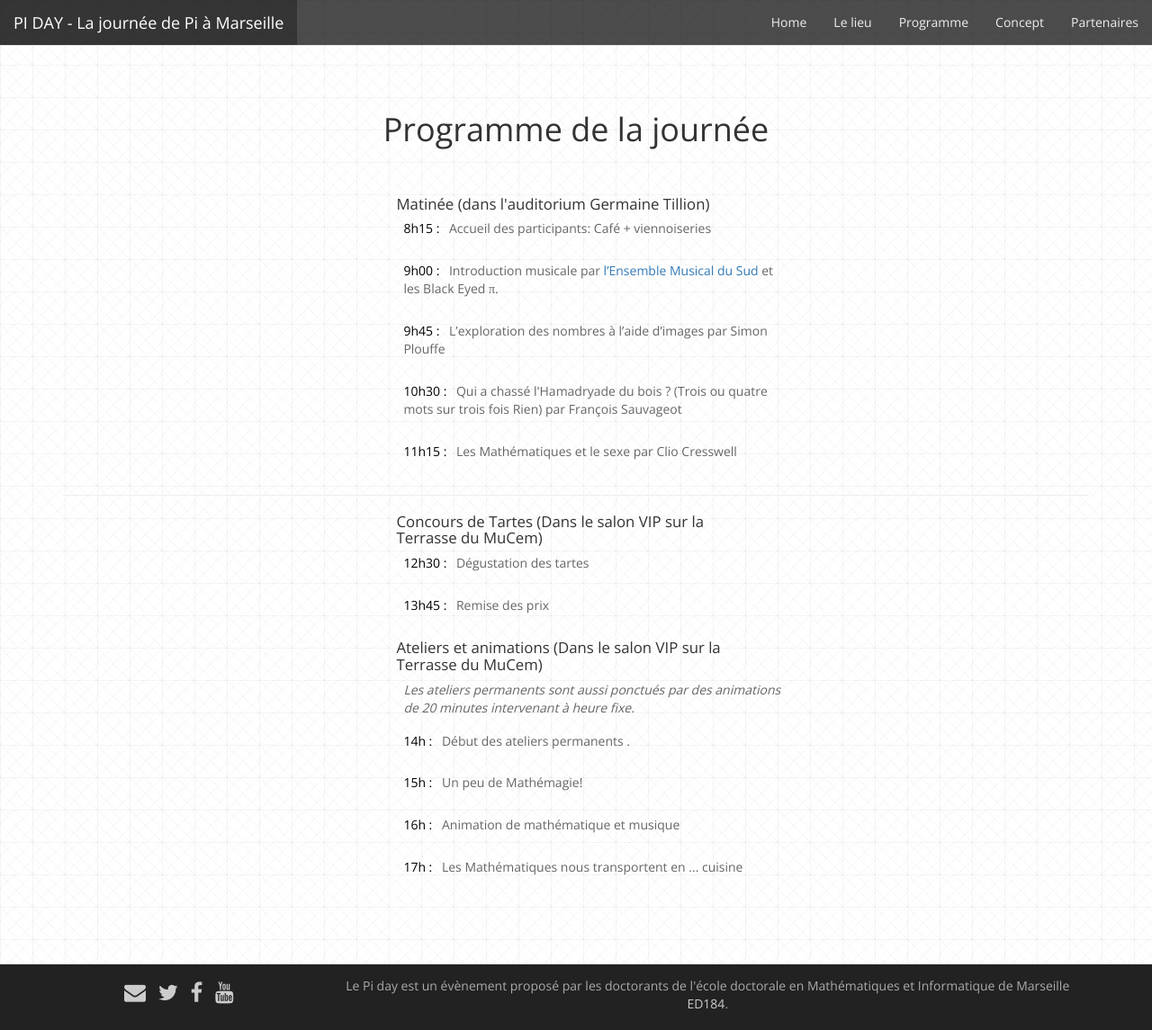
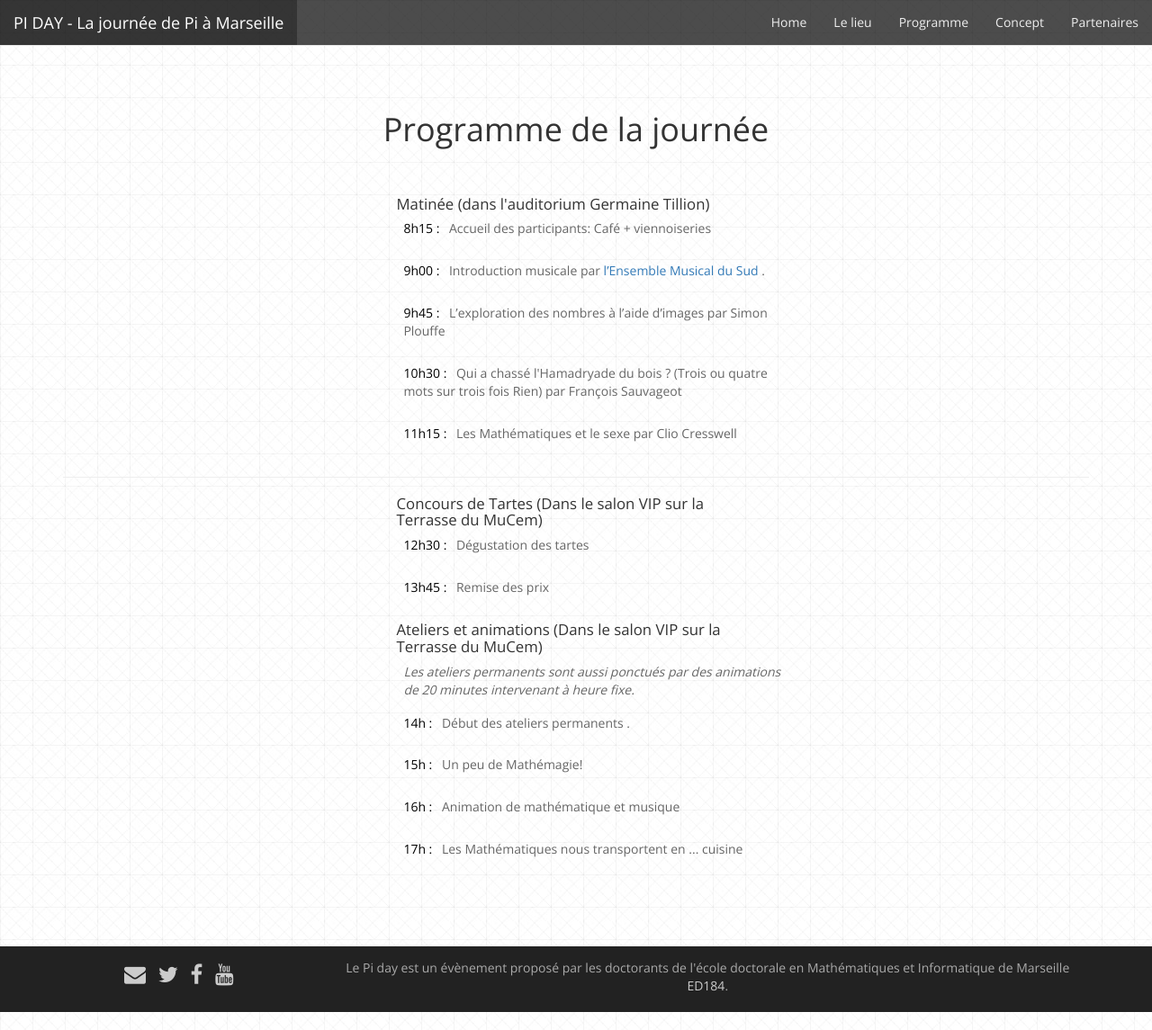
Before and after one commit to Piday/piday.github.io, a Jekyll site: the page built from programme.html, in a window 1280 px wide and 1145 px high. Shown: the whole window at 90% size. Built offline with Jekyll 4.4.1, drawn with Linux system fonts in a browser that asks for light colours; nearby versions of some CDN libraries; Markdown is read by kramdown in place of the engine named in the settings.

Commit message:
enlevé nom chanteurs
Pour mieux mettre en avant l’EMS.

```diff
--- a/programme.html
+++ b/programme.html
@@ -22,7 +22,7 @@ permalink: /Programme/
         </li>
         <li>
           <p>
-          <span class = "horaire">9h00 :</span> Introduction musicale par <a href="http://emsud.fr/">l’Ensemble Musical du Sud</a> et les Black Eyed π.
+          <span class = "horaire">9h00 :</span> Introduction musicale par <a href="http://emsud.fr/">l’Ensemble Musical du Sud</a> <!-- et les Black Eyed π -->.
           </p>
         </li>
         <li>
```
